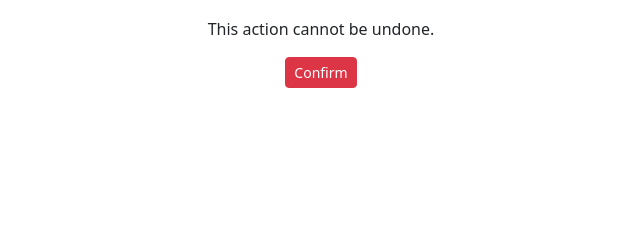
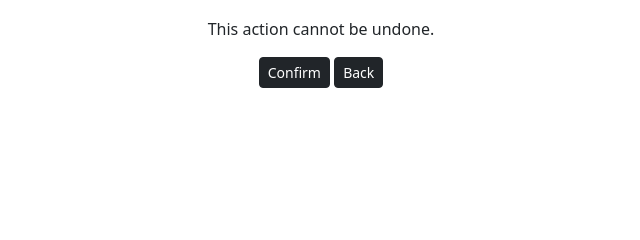
Before and after one commit to BrendanChing/NeatNotes, a Django app: page /smart/notes/3/delete in a window 1280 px wide. Shown: the part 127-367 px from the top of the page, without its empty margins (319-959 px from the left). Run offline with Django 5.2, Linux system fonts and the light colour scheme; a user stored in the database is signed in; data comes from the database, SQL or seed files in the repository; some libraries are stand-ins or nearby versions.

Commit message:
added back button to notes_delete.html and few minor edits

```diff
--- a/notes/templates/notes/notes_delete.html
+++ b/notes/templates/notes/notes_delete.html
@@ -8,9 +8,10 @@
         <div class="confirm-message text-center">
             <form action="" method="post">
                 {% csrf_token %}
-                <p>Are you sure you want to delete <q>{{note.title}}</q>?</p>
+                <p>Are you sure you want to delete <q>{{ note.title }}</q>?</p>
                 <p>This action cannot be undone.</p>
-                <input type="submit" class="btn btn-sm btn-danger" value="Confirm">
+                <input type="submit" class="btn btn-sm btn-dark" value="Confirm">
+                <a href="{% url 'notes.list' %}" class="btn btn-sm btn-dark">Back</a>
             </form>
         </div>
     </div>
--- a/notes/templates/notes/notes_form.html
+++ b/notes/templates/notes/notes_form.html
@@ -11,7 +11,7 @@
             <form action="" method="post">
                 {% csrf_token %}
                 {{ form.as_p }}
-                <button type="submit" class="btn btn-sm btn-dark">Submit</button>
+                <button type="submit" class="btn btn-sm btn-dark">Save</button>
             </form>
         </div>
 
```
Also changed, not shown: static/images/readmeintro.png (added).
